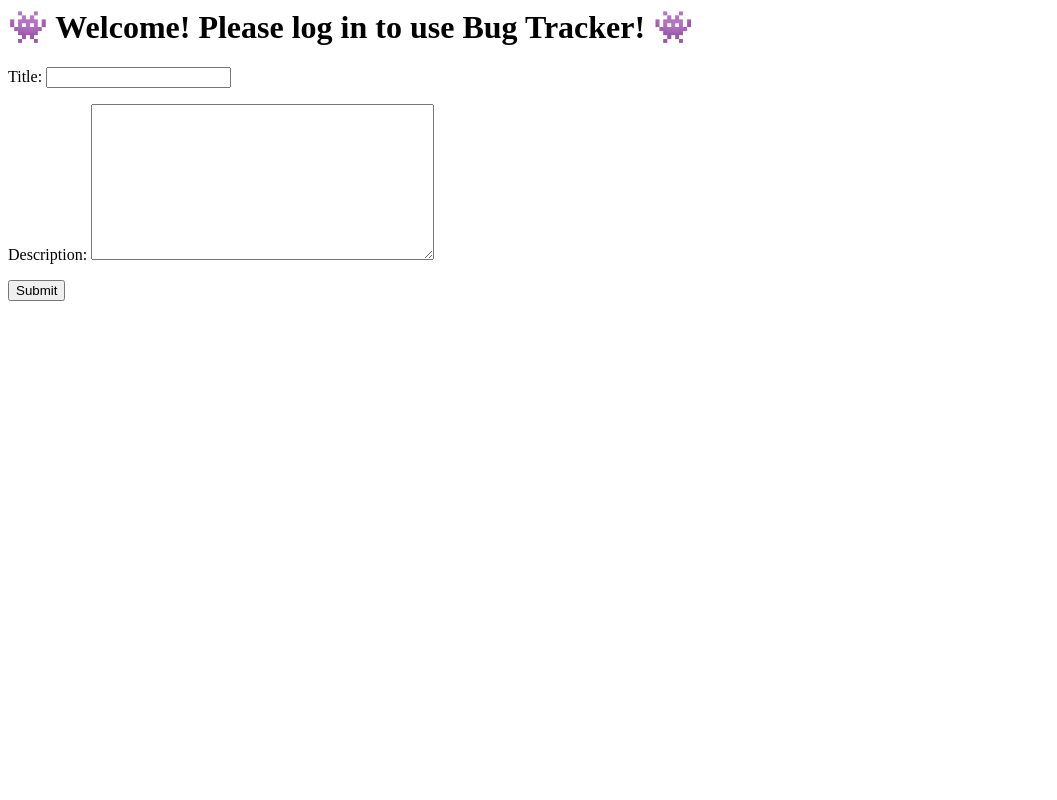
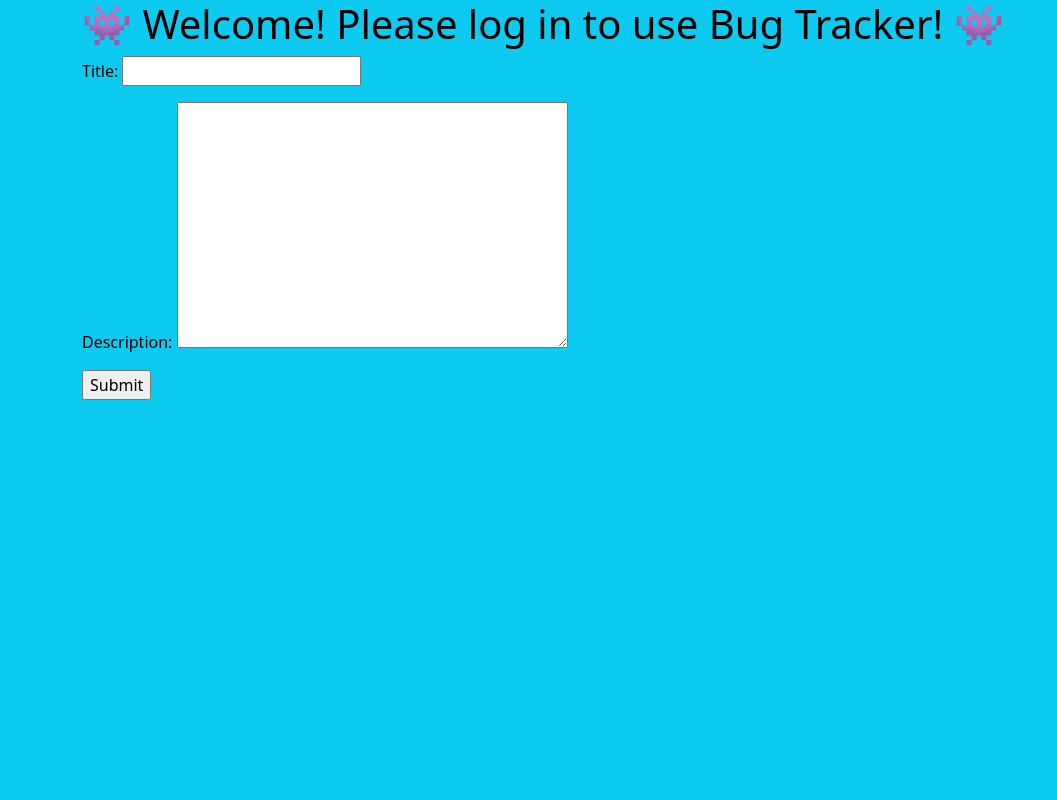
Before and after one commit to BethanyFolino/bugtracker, a Django app: page /addticket/ in a window 1280 px wide. Shown: the whole page, without its empty margins (0-1057 px from the left). Run offline with Django 3.2, Linux system fonts and the light colour scheme.

Commit message:
Styled homepage

```diff
--- /dev/null
+++ b/static/css/style.css
@@ -0,0 +1,59 @@
+:root {
+    --bs-blue: #0d6efd;
+    --bs-indigo: #6610f2;
+    --bs-purple: #6f42c1;
+    --bs-pink: #d63384;
+    --bs-red: #dc3545;
+    --bs-orange: #fd7e14;
+    --bs-yellow: #ffc107;
+    --bs-green: #198754;
+    --bs-teal: #20c997;
+    --bs-cyan: #0dcaf0;
+    --bs-white: #fff;
+    --bs-gray: #6c757d;
+    --bs-gray-dark: #343a40;
+    --bs-gray-100: #f8f9fa;
+    --bs-gray-200: #e9ecef;
+    --bs-gray-300: #dee2e6;
+    --bs-gray-400: #ced4da;
+    --bs-gray-500: #adb5bd;
+    --bs-gray-600: #6c757d;
+    --bs-gray-700: #495057;
+    --bs-gray-800: #343a40;
+    --bs-gray-900: #212529;
+    --bs-primary: #0d6efd;
+    --bs-secondary: #6c757d;
+    --bs-success: #198754;
+    --bs-info: #0dcaf0;
+    --bs-warning: #ffc107;
+    --bs-danger: #dc3545;
+    --bs-light: #f8f9fa;
+    --bs-dark: #212529;
+    --bs-primary-rgb: 13, 110, 253;
+    --bs-secondary-rgb: 108, 117, 125;
+    --bs-success-rgb: 25, 135, 84;
+    --bs-info-rgb: 13, 202, 240;
+    --bs-warning-rgb: 255, 193, 7;
+    --bs-danger-rgb: 220, 53, 69;
+    --bs-light-rgb: 248, 249, 250;
+    --bs-dark-rgb: 33, 37, 41;
+    --bs-white-rgb: 255, 255, 255;
+    --bs-black-rgb: 0, 0, 0;
+    --bs-body-rgb: 33, 37, 41;
+    --bs-font-sans-serif: system-ui, -apple-system, "Segoe UI", Roboto, "Helvetica Neue", Arial, "Noto Sans", "Liberation Sans", sans-serif, "Apple Color Emoji", "Segoe UI Emoji", "Segoe UI Symbol", "Noto Color Emoji";
+    --bs-font-monospace: SFMono-Regular, Menlo, Monaco, Consolas, "Liberation Mono", "Courier New", monospace;
+    --bs-gradient: linear-gradient(180deg, rgba(255, 255, 255, 0.15), rgba(255, 255, 255, 0));
+    --bs-body-font-family: var(--bs-font-sans-serif);
+    --bs-body-font-size: 1rem;
+    --bs-body-font-weight: 400;
+    --bs-body-line-height: 1.5;
+    --bs-body-color: #212529;
+    --bs-body-bg: #fff;
+  }
+
+body{
+    background-color:#0dcaf0;
+    background-repeat: repeat;
+    background-size: auto;
+    color: black;
+}
--- /dev/null
+++ b/templates/base.html
@@ -0,0 +1,9 @@
+<link href="https://cdn.jsdelivr.net/npm/bootstrap@5.1.0/dist/css/bootstrap.min.css" rel="stylesheet" integrity="sha384-KyZXEAg3QhqLMpG8r+8fhAXLRk2vvoC2f3B09zVXn8CA5QIVfZOJ3BCsw2P0p/We" crossorigin="anonymous">
+<script src="https://cdn.jsdelivr.net/npm/bootstrap@5.1.0/dist/js/bootstrap.bundle.min.js" integrity="sha384-U1DAWAznBHeqEIlVSCgzq+c9gqGAJn5c/t99JyeKa9xxaYpSvHU5awsuZVVFIhvj" crossorigin="anonymous"></script>
+
+<div class="container">
+    {% include 'navbar.html' %}
+    {% include 'messages.html' %}
+    {% block content %}
+    {% endblock %}
+</div>
--- a/templates/generic_form.html
+++ b/templates/generic_form.html
@@ -1,5 +1,9 @@
-{% include 'navbar.html' %}
+{% extends 'base.html' %} {% block content %}
+<link rel="stylesheet" href="/static/css/style.css">
+<body>
 <form action="" method="post">
     {% csrf_token %} {{ form.as_p }}
     <input type="submit" value="Submit" />
 </form>
+</body>
+{% endblock %}
--- /dev/null
+++ b/templates/messages.html
@@ -0,0 +1,5 @@
+{% for message in messages %}
+  <div class="alert {{ message.tags }} alert-dismissible" role="alert">
+    {{ message }}
+  </div>
+{% endfor %}
--- a/templates/navbar.html
+++ b/templates/navbar.html
@@ -1,3 +1,4 @@
+<body>
 {% if not user.is_authenticated %}
 <h1>👾 Welcome! Please log in to use Bug Tracker! 👾</h1>
 {% endif %}
@@ -12,3 +13,4 @@ Hi, <a href='/user/{{user.id}}/'>{{request.user.username}}</a>!
     <button><a href='/logout/'>Log Out</a></button>
 </nav>
 {% endif %}
+</body>
--- a/templates/ticket_detail.html
+++ b/templates/ticket_detail.html
@@ -1,5 +1,6 @@
-{% include 'navbar.html' %}
+{% extends 'base.html' %} {% block content %}
 <hr>
+<body>
 <h2>{{ticket.title}}</h2>
 {% if ticket.filed_by == request.user %}
 <button><a href='/ticket/{{ticket.id}}/edit/'>Edit Ticket</a></button>
@@ -19,3 +20,5 @@
     <h3><li>Assigned to: {{ticket.assigned_to.username}}</li></h3>
     <h3><li>Completed by: {{ticket.completed_by.username}}</li></h3>
 </ul>
+</body>
+{% endblock %}
--- a/templates/user_detail.html
+++ b/templates/user_detail.html
@@ -1,5 +1,6 @@
-{% include 'navbar.html' %}
+{% extends 'base.html' %} {% block content %}
 <hr>
+<body>
 <h1>{{my_user.username}}'s Profile</h1>
 <ul>
     Created Tickets:
@@ -23,3 +24,5 @@
     {% endif %}
     {% endfor %}
 </ul>
+</body>
+{% endblock %}
```
Also changed, not shown: bugtracker/settings.py (+10 -0 lines), templates/homepage.html (+45 -19 lines).
